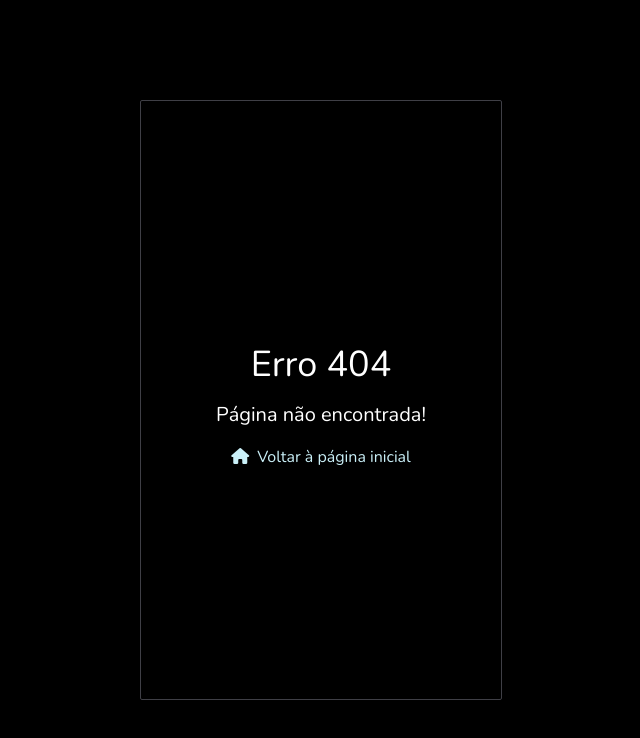
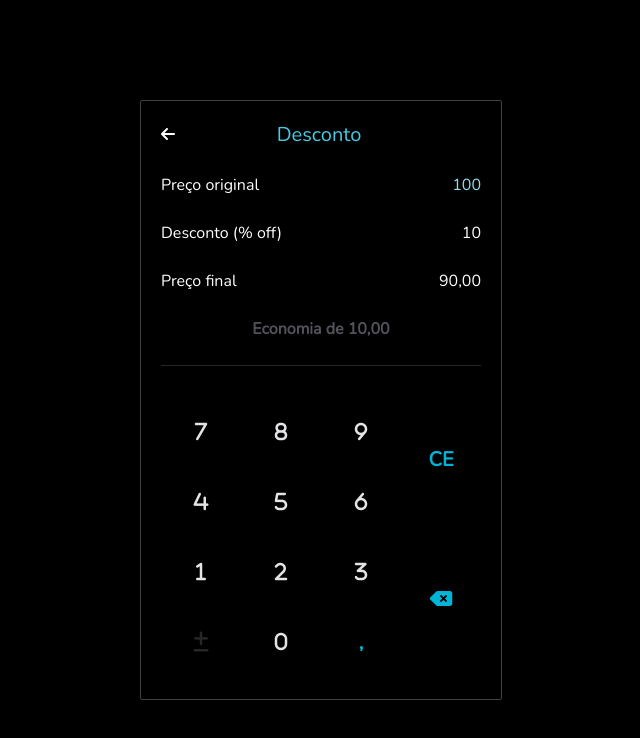
Before and after one commit to TiagoFreitas03/calculator, a React (Vite) app: page /discount in a window 1280 px wide. Before the commit this address had no page. Shown: the top 738 px of the page, without its empty margins (319-959 px from the left). Built offline with nearby package versions, Linux system fonts and the light colour scheme.

Commit message:
criação da calculadora de desconto

```diff
--- a/src/routes.tsx
+++ b/src/routes.tsx
@@ -10,6 +10,7 @@ import { TemperatureConverter } from "./screens/TemperatureConverter"
 import { DataUnitConverter } from "./screens/DataUnitConverter"
 import { BMICalculator } from "./screens/BMICalculator"
 import { NumericBaseConverter } from "./screens/NumericBaseConverter"
+import { DiscountCalculator } from "./screens/DiscountCalculator"
 
 interface AppRoute {
 	path: string
@@ -37,5 +38,6 @@ export const routes: AppRoute[] = [
 	{ path: '/data', children: <DataUnitConverter />, title: 'Dados' },
 	{ path: '/bmi', children: <BMICalculator />, title: 'IMC' },
 	{ path: '/number-base', children: <NumericBaseConverter />, title: 'Base numérica' },
+	{ path: '/discount', children: <DiscountCalculator />, title: 'Desconto' },
 	{ path: '*', children: <NotFound />, hideLayout: true }
 ]
--- /dev/null
+++ b/src/screens/DiscountCalculator.tsx
@@ -0,0 +1,89 @@
+import { useState } from "react"
+
+import { Keyboard } from "../components/Keyboard"
+import { Entry } from "../components/Entry"
+import { maskNumber } from "../utils/masks"
+
+export function DiscountCalculator() {
+	const [price, setPrice] = useState('100')
+	const [discount, setDiscount] = useState('10')
+	const [activeParam, setActiveParam] = useState<'p' | 'd'>('p')
+
+	const finalPrice = Number(price) * ((100 - Number(discount)) / 100)
+
+	function handleChangePrice(value: string) {
+		if ((/^([0-9]{1,10})(\.[0-9]{0,2})?$/).test(value)) {
+			setPrice(value)
+		}
+	}
+
+	function handleChangeDiscount(value: string) {
+		const num = Number(value)
+
+		if (!isNaN(num) && num >= 0 && num <= 100 && num.toString().length <= 5) {
+			while (value[0] === '0') {
+				value = value.substring(1)
+			}
+
+			setDiscount(value === '' ? '0' : value.replace(',', '.'))
+		}
+	}
+
+	return (
+		<div className="flex flex-col gap-6 pt-2">
+			<div className="flex justify-between">
+				<span>Preço original</span>
+
+				<Entry
+					text={price}
+					active={activeParam === 'p'}
+					onTextChange={text => handleChangePrice(text)}
+					onClick={() => setActiveParam('p')}
+					small
+					cssClasses={activeParam === 'p' ? 'text-blue-300' : ''}
+				/>
+			</div>
+
+			<div className="flex justify-between">
+				<span>Desconto (% off)</span>
+
+				<Entry
+					text={discount}
+					active={activeParam === 'd'}
+					onTextChange={text => handleChangeDiscount(text)}
+					onClick={() => setActiveParam('d')}
+					small
+					cssClasses={activeParam === 'd' ? 'text-blue-300' : ''}
+				/>
+			</div>
+
+			<div className="flex justify-between">
+				<span>Preço final</span>
+
+				<span>{maskNumber(finalPrice.toString(), false, 'dec', 2)}</span>
+			</div>
+
+			<div className="text-center pb-6 border-b border-zinc-800">
+				<span className="text-zinc-600 font-bold">
+					Economia de {maskNumber((Number(price) - finalPrice).toString(), false, 'dec', 2)}
+				</span>
+			</div>
+
+			<div className='w-80 h-[280px] relative'>
+				<Keyboard
+					layout="COMMON"
+					entry={activeParam === 'p' ? price : discount}
+					onChangeEntry={text => {
+						if (activeParam === 'p') {
+							handleChangePrice(text)
+						}
+						else {
+							handleChangeDiscount(text)
+						}
+					}}
+					disabledKeys={['+-']}
+				/>
+			</div>
+		</div>
+	)
+}
```
